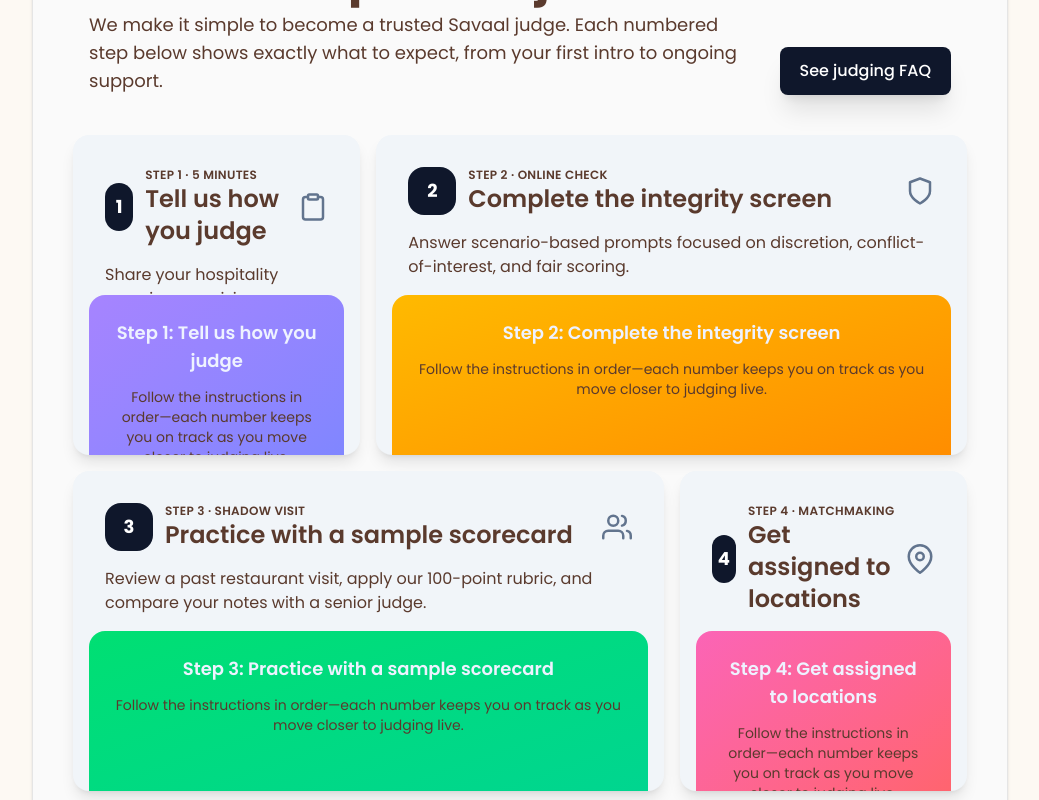
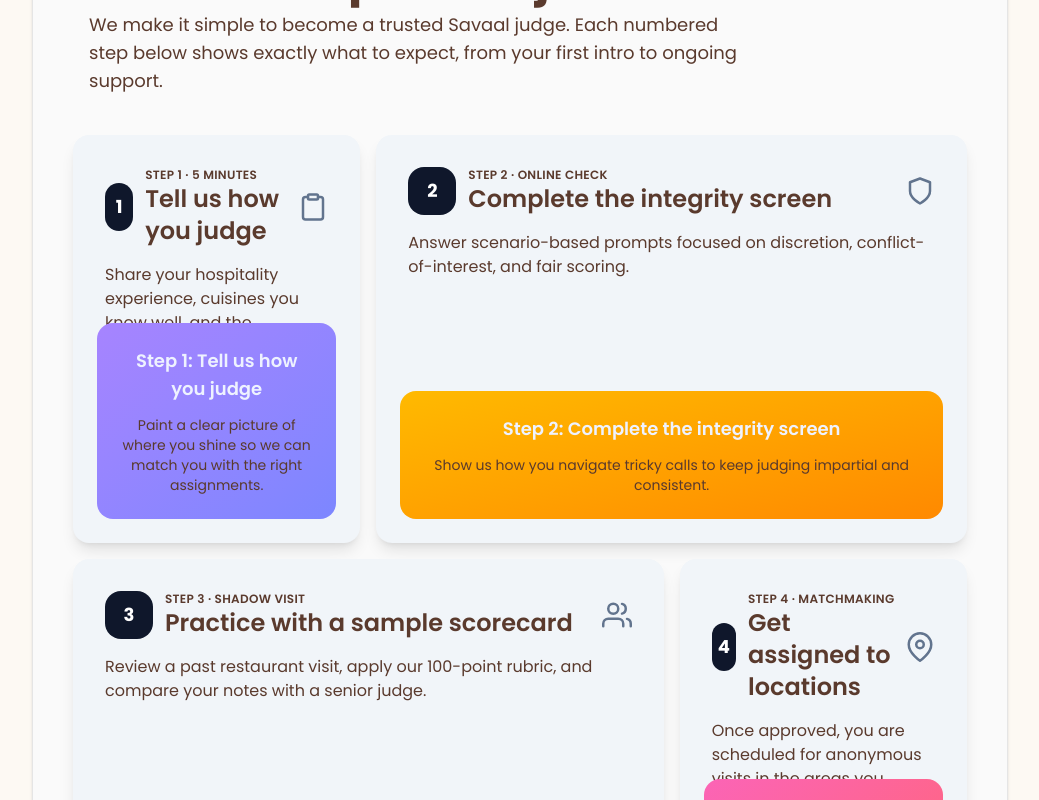
Before and after one commit to LayerSyncAi/savaal, a Next.js app: page /judging/prospective-judges in a window 1280 px wide. Shown: the part 780-1580 px from the top of the page, without its empty margins (120-1159 px from the left). Built offline with nearby package versions, Linux system fonts and the light colour scheme.

Commit message:
Update qualification steps layout and content

```diff
--- a/app/judging/prospective-judges/components/QualificationShowcase.tsx
+++ b/app/judging/prospective-judges/components/QualificationShowcase.tsx
@@ -2,50 +2,8 @@
 
 import { motion } from "framer-motion";
 import type { ReactNode } from "react";
-import { FiCheckCircle, FiClipboard, FiMapPin, FiShield, FiUsers } from "react-icons/fi";
 
-const qualificationSteps = [
-  {
-    id: 1,
-    callout: "Step 1 · 5 minutes",
-    title: "Tell us how you judge",
-    description:
-      "Share your hospitality experience, cuisines you know well, and the neighborhoods you can cover.",
-    Icon: FiClipboard,
-  },
-  {
-    id: 2,
-    callout: "Step 2 · Online check",
-    title: "Complete the integrity screen",
-    description:
-      "Answer scenario-based prompts focused on discretion, conflict-of-interest, and fair scoring.",
-    Icon: FiShield,
-  },
-  {
-    id: 3,
-    callout: "Step 3 · Shadow visit",
-    title: "Practice with a sample scorecard",
-    description:
-      "Review a past restaurant visit, apply our 100-point rubric, and compare your notes with a senior judge.",
-    Icon: FiUsers,
-  },
-  {
-    id: 4,
-    callout: "Step 4 · Matchmaking",
-    title: "Get assigned to locations",
-    description:
-      "Once approved, you are scheduled for anonymous visits in the areas you selected so you can start scoring immediately.",
-    Icon: FiMapPin,
-  },
-  {
-    id: 5,
-    callout: "Always on",
-    title: "Support & accountability",
-    description:
-      "Every judge has a direct contact for questions, plus regular calibration sessions to keep standards consistent.",
-    Icon: FiCheckCircle,
-  },
-];
+import { qualificationSteps } from "@/content/qualificationSteps";
 
 const gradients = [
   "from-violet-400 to-indigo-400",
@@ -66,14 +24,6 @@ export function QualificationShowcase() {
             exactly what to expect, from your first intro to ongoing support.
           </p>
         </div>
-        <motion.div whileHover={{ scale: 1.05 }} whileTap={{ scale: 0.95 }}>
-          <a
-            href="/judging#faq"
-            className="inline-block whitespace-nowrap rounded-lg bg-slate-900 px-5 py-3 font-medium text-white shadow-xl transition-colors hover:bg-slate-700"
-          >
-            See judging FAQ
-          </a>
-        </motion.div>
       </div>
 
       <div className="mb-4 grid grid-cols-12 gap-4">
@@ -105,6 +55,17 @@ export function QualificationShowcase() {
           gradient={gradients[4]}
         />
       </div>
+
+      <div className="mt-8 flex justify-center">
+        <motion.div whileHover={{ scale: 1.05 }} whileTap={{ scale: 0.95 }}>
+          <a
+            href="/judging#faq"
+            className="inline-block whitespace-nowrap rounded-lg bg-slate-900 px-5 py-3 font-medium text-white shadow-xl transition-colors hover:bg-slate-700"
+          >
+            See judging FAQ
+          </a>
+        </motion.div>
+      </div>
     </section>
   );
 }
@@ -121,7 +82,7 @@ function BounceCard({
   return (
     <motion.div
       whileHover={{ scale: 0.97, rotate: "-1deg" }}
-      className={`group relative min-h-[320px] cursor-pointer overflow-hidden rounded-2xl bg-slate-100 p-8 shadow-lg transition-shadow hover:shadow-xl ${className}`}
+      className={`group relative flex min-h-[380px] cursor-pointer flex-col overflow-hidden rounded-2xl bg-slate-100 p-8 pb-40 shadow-lg transition-shadow hover:shadow-xl ${className}`}
     >
       <div className="flex items-center justify-between">
         <div className="flex items-center gap-3">
@@ -141,14 +102,12 @@ function BounceCard({
       <p className="mt-4 max-w-2xl text-slate-600">{step.description}</p>
 
       <div
-        className={`absolute bottom-0 left-4 right-4 top-32 translate-y-8 rounded-t-2xl bg-gradient-to-br ${gradient} p-6 transition-transform duration-[250ms] group-hover:translate-y-4 group-hover:rotate-[2deg]`}
+        className={`pointer-events-none absolute bottom-6 left-6 right-6 rounded-2xl bg-gradient-to-br ${gradient} p-6 transition-transform duration-[250ms] group-hover:translate-y-2 group-hover:rotate-[2deg]`}
       >
         <span className="block text-center text-lg font-semibold text-indigo-50">
           Step {step.id}: {step.title}
         </span>
-        <p className="mt-3 text-center text-sm text-indigo-50/90">
-          Follow the instructions in order—each number keeps you on track as you move closer to judging live.
-        </p>
+        <p className="mt-3 text-center text-sm text-indigo-50/90">{step.highlight}</p>
       </div>
     </motion.div>
   );
--- /dev/null
+++ b/content/qualificationSteps.ts
@@ -0,0 +1,59 @@
+import type { IconType } from "react-icons";
+import { FiCheckCircle, FiClipboard, FiMapPin, FiShield, FiUsers } from "react-icons/fi";
+
+export type QualificationStep = {
+  id: number;
+  callout: string;
+  title: string;
+  description: string;
+  highlight: string;
+  Icon: IconType;
+};
+
+export const qualificationSteps: QualificationStep[] = [
+  {
+    id: 1,
+    callout: "Step 1 · 5 minutes",
+    title: "Tell us how you judge",
+    description:
+      "Share your hospitality experience, cuisines you know well, and the neighborhoods you can cover.",
+    highlight: "Paint a clear picture of where you shine so we can match you with the right assignments.",
+    Icon: FiClipboard,
+  },
+  {
+    id: 2,
+    callout: "Step 2 · Online check",
+    title: "Complete the integrity screen",
+    description:
+      "Answer scenario-based prompts focused on discretion, conflict-of-interest, and fair scoring.",
+    highlight: "Show us how you navigate tricky calls to keep judging impartial and consistent.",
+    Icon: FiShield,
+  },
+  {
+    id: 3,
+    callout: "Step 3 · Shadow visit",
+    title: "Practice with a sample scorecard",
+    description:
+      "Review a past restaurant visit, apply our 100-point rubric, and compare your notes with a senior judge.",
+    highlight: "Use real examples to align with Savaal standards before you score live venues.",
+    Icon: FiUsers,
+  },
+  {
+    id: 4,
+    callout: "Step 4 · Matchmaking",
+    title: "Get assigned to locations",
+    description:
+      "Once approved, you are scheduled for anonymous visits in the areas you selected so you can start scoring immediately.",
+    highlight: "We pair you with venues that fit your expertise and travel radius to keep judging efficient.",
+    Icon: FiMapPin,
+  },
+  {
+    id: 5,
+    callout: "Always on",
+    title: "Support & accountability",
+    description:
+      "Every judge has a direct contact for questions, plus regular calibration sessions to keep standards consistent.",
+    highlight: "Stay connected to the judging team with check-ins, refreshers, and quick answers when you need them.",
+    Icon: FiCheckCircle,
+  },
+];
```
